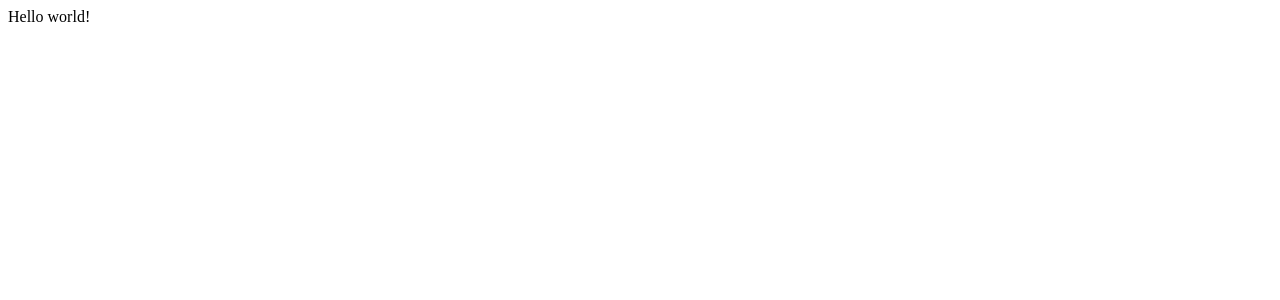
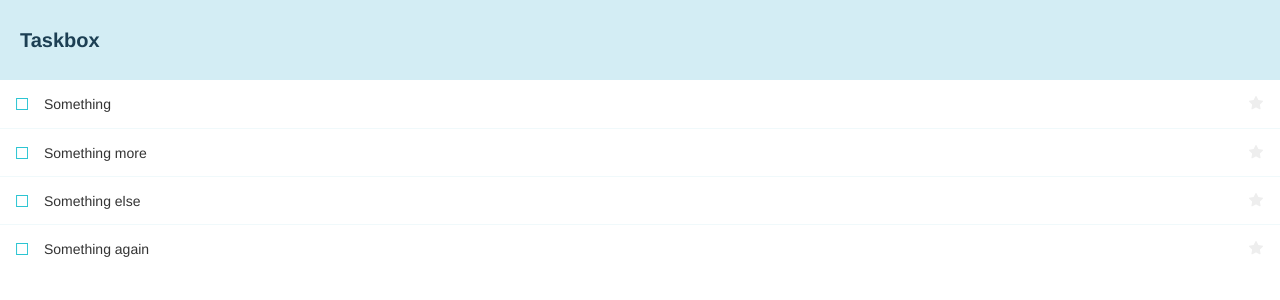
Before and after one commit to 4A2RfF5Q5x/storybook-taskbox, a Vue app: page / in a window 1280 px wide. Shown: the top 300 px of the page. Built offline with nearby package versions, Linux system fonts and the light colour scheme; a web font is replaced by a local one.

Commit message:
feat: add InboxScreen component to the App

```diff
--- a/src/App.vue
+++ b/src/App.vue
@@ -1,3 +1,13 @@
 <template>
-  <div>Hello world!</div>
+  <div id="app">
+    <InboxScreen />
+  </div>
 </template>
+
+<script setup>
+import InboxScreen from '@/components/InboxScreen/InboxScreen.vue';
+</script>
+
+<style>
+@import './index.css';
+</style>
```
